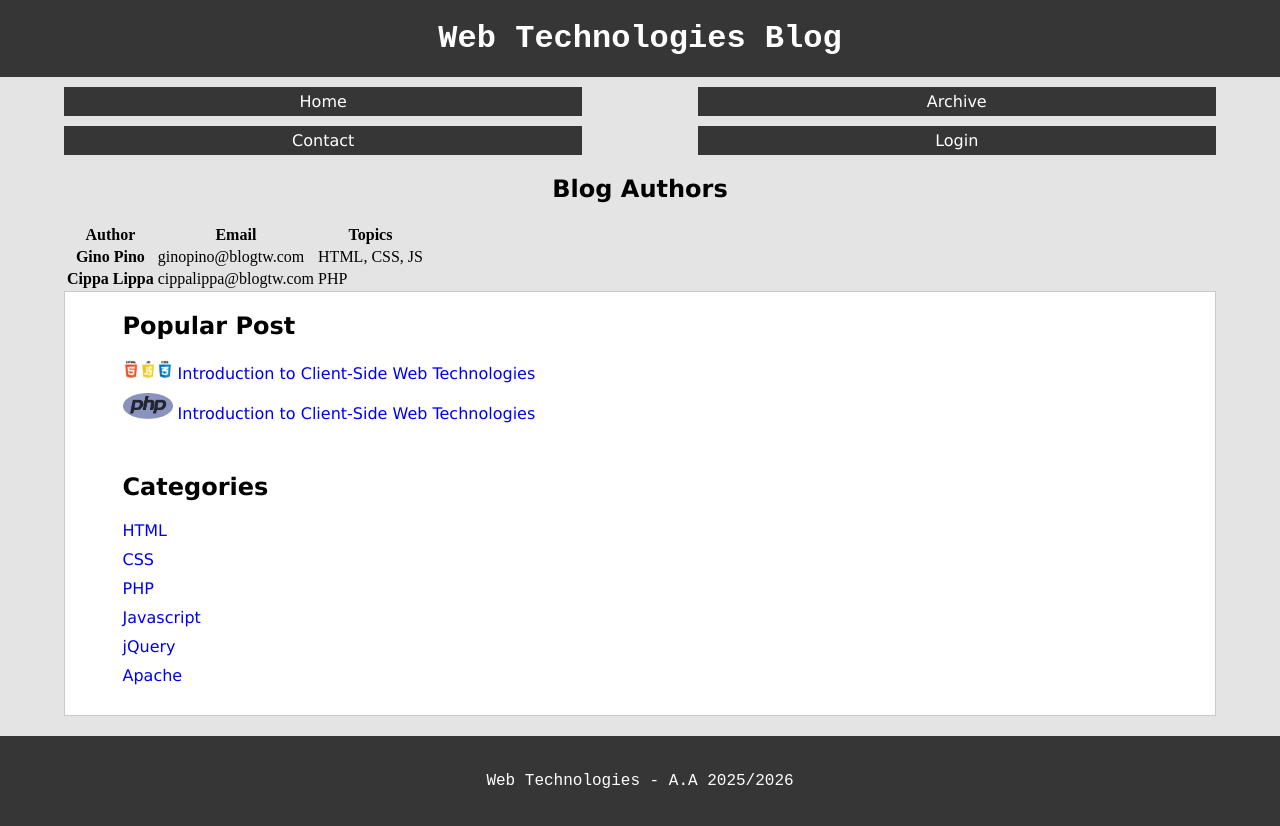
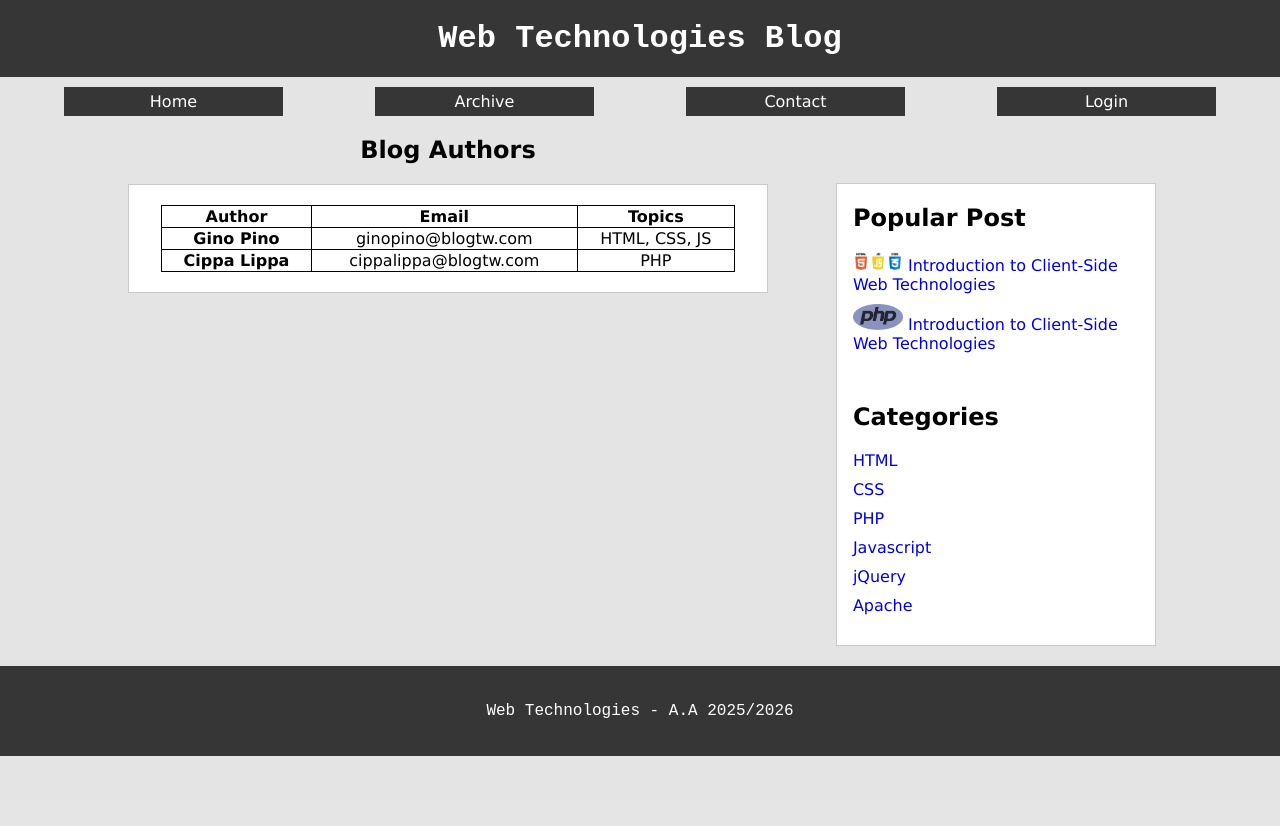
Before and after one commit to alessandrorebosio/web-technologies, a PHP site: page /contact.html in a window 1280 px wide. After the commit the page ends 756 px from the top, so only its background shows below. Run offline with PHP 8.4, Linux system fonts and the light colour scheme.

Commit message:
updated css, added media query and fixed style on other site page

```diff
--- a/www/assets/css/style.css
+++ b/www/assets/css/style.css
@@ -101,7 +101,8 @@ main>article>p:nth-of-type(2) {
     font-family: Verdana, Geneva, Tahoma, sans-serif;
 }
 
-main>article>a {
+main>article>a,
+main>section>form>ul>li>input[type="submit"] {
     color: #000;
     background-color: #e4e4e4;
     text-decoration: none;
@@ -118,12 +119,58 @@ main>section>h2 {
     font-family: 'Lucida Sans', 'Lucida Sans Regular', 'Lucida Grande', 'Lucida Sans Unicode', Geneva, Verdana, sans-serif;
 }
 
+/* Contact */
+main>section>table {
+    font-family: 'Lucida Sans', 'Lucida Sans Regular', 'Lucida Grande', 'Lucida Sans Unicode', Geneva, Verdana, sans-serif;
+    border-collapse: collapse;
+    border-spacing: 0;
+    width: 100%;
+}
+
+main>section>table th,
+main>section>table td {
+    border: 1px solid black;
+}
+
+/* Login */
+main>section>form ul {
+    list-style: none;
+    margin: 0;
+    padding: 0;
+}
+
+main>section>form>ul li {
+    margin-bottom: 20px;
+    overflow: hidden;
+}
+
+main>section>form>ul>li>label {
+    cursor: pointer;
+    width: 48%;
+    text-align: left;
+    box-sizing: border-box;
+    float: left;
+    display: block;
+}
+
+main>section>form>ul>li>input:not([type="submit"]) {
+    box-sizing: border-box;
+    width: 48%;
+    float: right;
+}
+
+main>section>form>ul>li>input[type="submit"] {
+    border-width: 0;
+    cursor: pointer;
+    float: right;
+    padding: 5px 10px;
+}
+
 aside {
+    font-family: 'Lucida Sans', 'Lucida Sans Regular', 'Lucida Grande', 'Lucida Sans Unicode', Geneva, Verdana, sans-serif;
+    border: 1px solid #cacaca;
     background-color: #fff;
-    border: 1px solid #cacaca;
-    margin: 0 5%;
-    font-family: 'Lucida Sans', 'Lucida Sans Regular', 'Lucida Grande', 'Lucida Sans Unicode', Geneva, Verdana, sans-serif;
-    margin-bottom: 20px;
+    margin: 0 5% 20px;
 }
 
 aside>section {
@@ -149,3 +196,31 @@ aside>section>ul>li>a:hover {
 aside>section>ul>li>img {
     width: 50px;
 }
+
+@media screen and (min-width: 768px) {
+    nav ul li {
+        width: 19%;
+    }
+
+    nav ul li:not(:last-child) {
+        margin-right: 8%;
+    }
+
+    main,
+    aside {
+        display: inline-block;
+        vertical-align: top;
+    }
+
+    body>main {
+        width: 50%;
+        margin: 0 0 0 10%;
+    }
+
+    aside {
+        width: 25%;
+        margin-top: 67px;
+        box-sizing: border-box;
+    }
+
+}
--- a/www/contact.html
+++ b/www/contact.html
@@ -29,6 +29,7 @@
             <h2>Blog Authors</h2>
         </header>
 
+        <section>
             <table>
                 <tr>
                     <th id="author">Author</th>
@@ -46,6 +47,7 @@
                     <td headers="cippalippa topic">PHP</th>
                 </tr>
             </table>
+        </section>
     </main>
 
     <aside>
--- a/www/login.html
+++ b/www/login.html
@@ -29,6 +29,7 @@
             <h2>Login</h2>
         </header>
 
+        <section>
             <form action="#">
                 <ul>
                     <li>
@@ -44,6 +45,7 @@
                     </li>
                 </ul>
             </form>
+        </section>
     </main>
 
     <aside>
```
Lines whose indentation alone changed are shown as unchanged.
